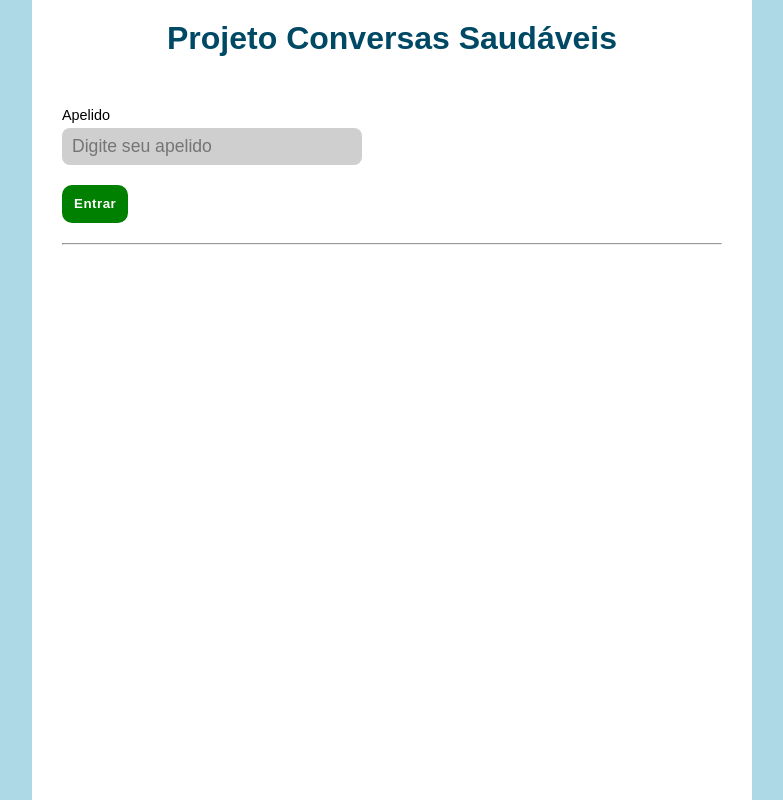
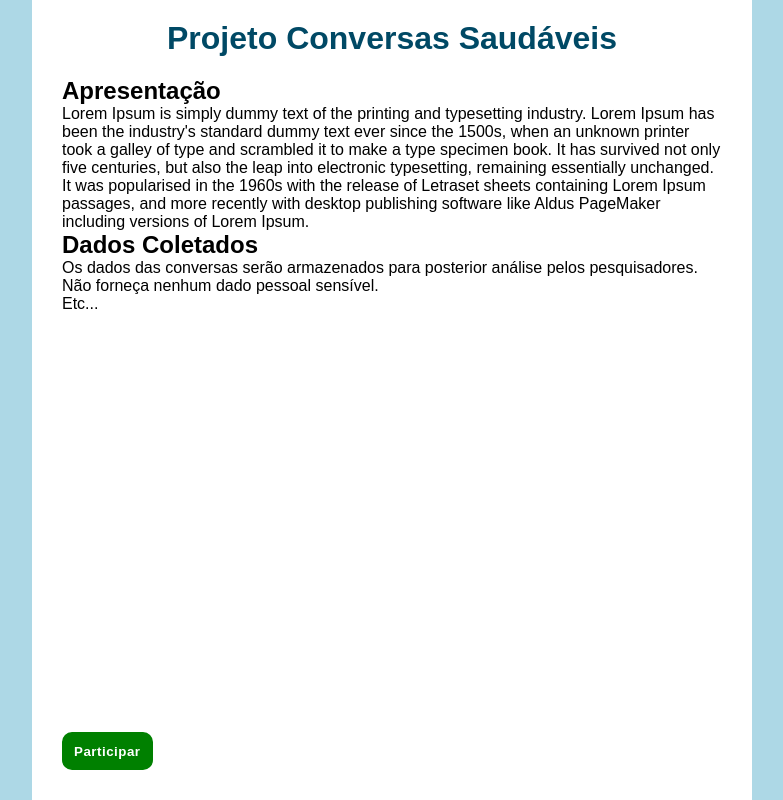
Before and after one commit to luan-young/chat_conspiracy, a Flask app: page / in a window 1280 px wide. Shown: the whole page, without its empty margins (248-1031 px from the left). Run offline with Flask 3, Linux system fonts and the light colour scheme; some libraries are stand-ins or nearby versions.

Commit message:
home, quiz

```diff
--- a/app/main.py
+++ b/app/main.py
@@ -5,12 +5,103 @@ app = Flask(__name__)
 app.config['SECRET_KEY'] = 'SENHAULTRASECRETMAXFROQROIEJQO'
 socketio = SocketIO(app)
 
-@app.route('/', methods=["GET", "POST"])
+
+topics = [
+    {'id': 1, 'title': 'Terra Plana', 'question': 'Você acredita que a terra é plana?'},
+    {'id': 2, 'title': 'Lua Artificial', 'question': 'Você acredita que a lua não é um satélite natural e na verdade é outra coisa?'},
+    {'id': 3, 'title': 'Iluminatis', 'question': 'Você acredita nos Iluminatis?'}
+]
+
+users = [
+    {'id': 1, 'nickname': 'a', 'has_quiz': False},
+    {'id': 2, 'nickname': 'b', 'has_quiz': True, 'answers': [
+        {'id': 1, 'value': 'YES'},
+        {'id': 2, 'value': 'NO'},
+        {'id': 3, 'value': None}
+    ]}
+]
+
+
+def find_user(nickname):
+    for user in users:
+        if user['nickname'] == nickname:
+            return user
+    return None
+
+def update_user_quiz(nickname, answers):
+    for user in users:
+        if user['nickname'] == nickname:
+            user['has_quiz'] = True
+            user['answers'] = answers
+
+def print_user(user):
+    print(f"User: {user['nickname']}")
+    print(f"Has quiz: {user['has_quiz']}")
+    for ans in user['answers']:
+        print(f"Answer to {ans['id']}: {ans['value']}")
+
+
+@app.route('/', methods=["GET"])
+@app.route('/home', methods=["GET"])
 def home():
     session.clear()
+
+    # return redirect(url_for('login'))
+    return render_template('home.html')
+
+
+@app.route('/login', methods=["GET", "POST"])
+def login():
+    session.clear()
+
+    if request.method == "POST":
+        nickname = request.form.get('nickname')
+
+        if not nickname:
+            return render_template('login.html', error="Campo Apelido é obrigatório")
+        user = find_user(nickname)
+        if user == None:
+            return render_template('login.html', error="Usuário não cadastrado")
+
+        session['nickname'] = nickname
+
+        if user['has_quiz']:
+            return redirect(url_for('dashboard'))
+        return redirect(url_for('quiz'))
 
     return render_template('login.html')
 
 
+@app.route('/quiz', methods=["GET", "POST"])
+def quiz():
+    nickname = session.get('nickname', None)
+    if not nickname:
+        return redirect(url_for('login'))
+    user = find_user(nickname).copy() # so we don't update inplace to emulate a real db
+
+    if user['has_quiz']:
+        return redirect(url_for('dashboard'))
+
+    if request.method == 'POST':
+        user_answers = []
+        for topic in topics:
+            title = topic['title']
+            answer = request.form.get(title, None)
+            user_answers.append({'id': topic['id'], 'value': answer})
+        update_user_quiz(nickname, user_answers)
+        return redirect(url_for('dashboard'))
+
+    return render_template('quiz.html', topics=topics)
+
+
+@app.route('/dashboard', methods=["GET", "POST"])
+def dashboard():
+    nickname = session['nickname']
+    user = find_user(nickname).copy() # so we don't update inplace to emulate a real db
+    print_user(user)
+
+    return render_template('dashboard.html')
+
+
 if __name__ == '__main__':
     socketio.run(app, host='0.0.0.0', debug=True)
--- a/app/static/styles/style.css
+++ b/app/static/styles/style.css
@@ -21,6 +21,42 @@
     max-width: 720px;
     margin: 0 auto;
   }
+
+  .btn {
+    height: calc(1.1rem + 20px);
+    padding: 5px 10px;
+    border-radius: 10px;
+    font-weight: 600;
+    letter-spacing: 0.5px;
+    cursor: pointer;
+    border: 2px solid green;
+    color: white;
+    background-color: green;
+    transition: all 0.1s ease-in;
+  }
+
+  .btn:hover {
+    background-color: white;
+    color: green;
+  }
+
+  /* Home */
+
+  #home-container {
+    height: 100%;
+    display: grid;
+    grid-template-rows: auto auto 1fr;
+    padding: 0 30px;
+    padding-bottom: 30px;
+  }
+
+  #home-header {
+    text-align: center;
+    margin: 20px 0;
+    color: rgb(0, 73, 101);
+  }
+
+  /* Login */
 
   #login-container {
     height: 100%;
@@ -58,15 +94,6 @@
     margin-bottom: 20px;
   }
 
-  #chat-widget-login button {
-    height: calc(1.1rem + 20px);
-    padding: 5px 10px;
-    border-radius: 10px;
-    font-weight: 600;
-    letter-spacing: 0.5px;
-    cursor: pointer;
-  }
-
   #name-input {
     display: flex;
     flex-direction: column;
@@ -74,18 +101,6 @@
 
   #code-label {
     display: block;
-  }
-
-  #login {
-    border: 2px solid green;
-    color: white;
-    background-color: green;
-    transition: all 0.1s ease-in;
-  }
-
-  #login:hover {
-    background-color: white;
-    color: green;
   }
 
   #create {
@@ -110,15 +125,39 @@
     font-weight: 900;
   }
 
-  .question-block {
+  /* Quiz */
+
+  #quiz-container {
+    height: 100%;
+    display: grid;
+    grid-template-rows: auto auto 1fr;
+  }
+
+  #quiz-header {
+    text-align: center;
+    margin: 20px 0;
+    color: rgb(0, 73, 101);
+  }
+
+  #chat-widget-quiz {
+    padding: 30px;
+  }
+
+  #chat-widget-quiz label {
+    font-size: 0.9rem;
+  }
+
+  .quiz-block {
     width: calc(100% - 30px);
-    margin: 0 auto;
+    margin: 20px auto;
     padding: 10px;
     background-color: lightblue;
     color: black;
     border-radius: 10px;
     font-weight: 900;
   }
+
+  /*  */
 
   #room-container {
     height: 100%;
--- /dev/null
+++ b/app/templates/dashboard.html
@@ -0,0 +1,5 @@
+{% extends 'base.html' %} {% block content %}
+<div id="quiz-container">
+    <h1 id="quiz-header">Conversas</h1>
+</div>
+{% endblock %}
--- /dev/null
+++ b/app/templates/home.html
@@ -0,0 +1,27 @@
+{% extends 'base.html' %} {% block content %}
+<div id="home-container">
+    <h1 id="home-header">Projeto Conversas Saudáveis</h1>
+
+    <div>
+        <h2>Apresentação</h2>
+        <p>
+            Lorem Ipsum is simply dummy text of the printing and typesetting industry. Lorem Ipsum has been the industry's standard dummy text ever since the 1500s, when an unknown printer took a galley of type and scrambled it to make a type specimen book. It has survived not only five centuries, but also the leap into electronic typesetting, remaining essentially unchanged. It was popularised in the 1960s with the release of Letraset sheets containing Lorem Ipsum passages, and more recently with desktop publishing software like Aldus PageMaker including versions of Lorem Ipsum.
+        </p>
+    </div>
+    <div>
+        <h2>Dados Coletados</h2>
+        <p>
+            Os dados das conversas serão armazenados para posterior análise pelos pesquisadores.
+        </p>
+        <p>
+            Não forneça nenhum dado pessoal sensível.
+        </p>
+        <p>
+            Etc...
+        </p>
+    </div>
+    <div>
+        <a href="/login"><button class="btn">Participar</button></a>
+    </div>
+</div>
+{% endblock %}
--- a/app/templates/login.html
+++ b/app/templates/login.html
@@ -18,7 +18,7 @@
       />
     </div>
     <div>
-      <button type="submit" id="login" name="login">Entrar</button>
+      <button type="submit" class="btn" name="login">Entrar</button>
     </div>
     <hr />
     <!-- <button type="submit" id="create" name="create">Create Room</button> -->
```
Also changed, not shown: app/templates/quiz.html (added, +20 -0 lines).
